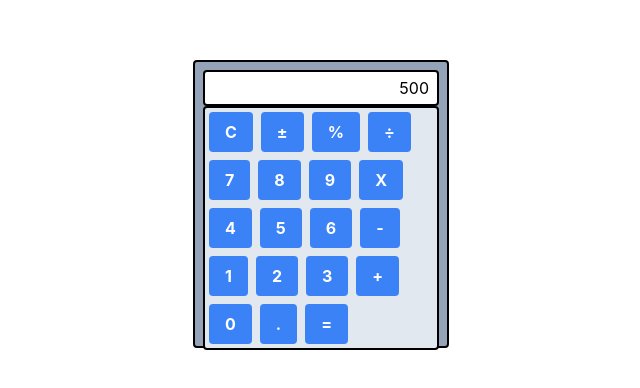
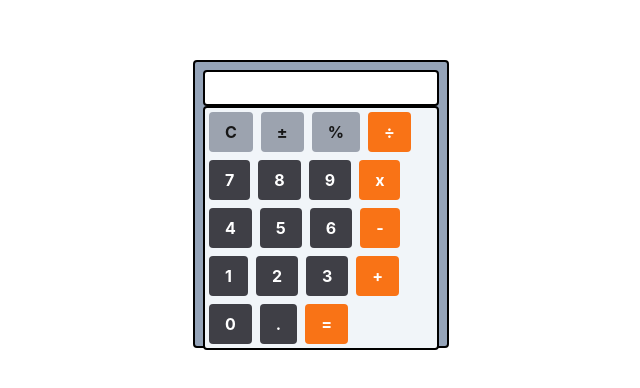
Before and after one commit to tyleryip/react-calculator, a React (Create React App) app in the folder frontend/: page / in a window 1280 px wide. Shown: the part 196-584 px from the top of the page, without its empty margins (319-959 px from the left). Built offline with nearby package versions, Linux system fonts and the light colour scheme.

Commit message:
feat: added many of the button functionalities and styles

```diff
--- a/frontend/package.json
+++ b/frontend/package.json
@@ -10,6 +10,7 @@
     "@types/node": "^16.11.21",
     "@types/react": "^17.0.38",
     "@types/react-dom": "^17.0.11",
+    "mathjs": "^10.1.0",
     "react": "^17.0.2",
     "react-dom": "^17.0.2",
     "react-scripts": "5.0.0",
--- a/frontend/src/components/ButtonContainer/ButtonContainer.tsx
+++ b/frontend/src/components/ButtonContainer/ButtonContainer.tsx
@@ -1,15 +1,24 @@
 import React from "react";
-import { ButtonLabels } from "../../constants/Constants";
+import {
+  AllButtonLabels,
+  NumberButtonLabels,
+  OperatorButtonLabels,
+} from "../../constants/Constants";
+import NumberButton from "../Buttons/NumberButton";
+import OperatorButton from "../Buttons/OperatorButton";
+import UtilityButton from "../Buttons/UtilityButton";
 
 export default function ButtonContainer() {
   return (
-    <div className="rounded border-black border-2 bg-slate-200">
-      {ButtonLabels.map((label) => {
-        return (
-          <button className="bg-blue-500 hover:bg-blue-700 text-white font-bold py-2 px-4 mx-1 my-1 rounded">
-            {label}
-          </button>
-        );
+    <div className="rounded border-black border-2 bg-slate-100 grid-cols-4">
+      {AllButtonLabels.map((label) => {
+        if (NumberButtonLabels.includes(label)) {
+          return <NumberButton key={label} label={label} />;
+        } else if (OperatorButtonLabels.includes(label)) {
+          return <OperatorButton key={label} label={label} />;
+        } else {
+          return <UtilityButton key={label} label={label} />;
+        }
       })}
     </div>
   );
--- /dev/null
+++ b/frontend/src/components/Buttons/NumberButton.tsx
@@ -0,0 +1,49 @@
+import React, { useContext } from "react";
+import { ActionType } from "../../contexts/Actions";
+import {
+  CalculatorContext,
+  CalculatorDispatchContext,
+} from "../../contexts/CalculatorContext";
+
+export default function NumberButton({ label }: { label: string }) {
+  const state = useContext(CalculatorContext);
+  const dispatch = useContext(CalculatorDispatchContext);
+
+  function handleClick(e: any) {
+    e.preventDefault();
+    if (state.operator.length === 0) {
+      // If there is no operator yet, we continue appending to the left operand.
+      dispatch({
+        type: ActionType.LEFT_OPERAND_APPENDED,
+        payload: label,
+      });
+    } else {
+      // If there is an operator, we append to the right operand.
+      dispatch({
+        type: ActionType.RIGHT_OPERAND_APPENDED,
+        payload: label,
+      });
+    }
+  }
+
+  // TODO: Figure out why this button won't span 2 columns lol
+  if (label === "0") {
+    return (
+      <button
+        className="bg-zinc-700 hover:bg-zinc-800 text-white font-bold py-2 px-4 mx-1 my-1 rounded col-span-2"
+        onClick={handleClick}
+      >
+        {label}
+      </button>
+    );
+  } else {
+    return (
+      <button
+        className="bg-zinc-700 hover:bg-zinc-800 text-white font-bold py-2 px-4 mx-1 my-1 rounded col-span-1"
+        onClick={handleClick}
+      >
+        {label}
+      </button>
+    );
+  }
+}
--- /dev/null
+++ b/frontend/src/components/Buttons/OperatorButton.tsx
@@ -0,0 +1,40 @@
+import React, { useContext } from "react";
+import { ActionType } from "../../contexts/Actions";
+import {
+  CalculatorContext,
+  CalculatorDispatchContext,
+} from "../../contexts/CalculatorContext";
+
+export default function OperatorButton({ label }: { label: string }) {
+  const state = useContext(CalculatorContext);
+  const dispatch = useContext(CalculatorDispatchContext);
+
+  // TODO: Need to update this handler to deal with clicking an operator after a right operand is populated
+  function handleClick(e: any) {
+    e.preventDefault();
+    dispatch({
+      type: ActionType.OPERATOR_SET,
+      payload: label,
+    });
+  }
+
+  if (state.operator.length !== 0 && state.operator === label) {
+    return (
+      <button
+        className="bg-white text-orange-500 font-bold py-2 px-4 mx-1 my-1 rounded col-span-1"
+        onClick={handleClick}
+      >
+        {label}
+      </button>
+    );
+  } else {
+    return (
+      <button
+        className="bg-orange-500 hover:bg-orange-600 text-white font-bold py-2 px-4 mx-1 my-1 rounded col-span-1"
+        onClick={handleClick}
+      >
+        {label}
+      </button>
+    );
+  }
+}
--- /dev/null
+++ b/frontend/src/components/Buttons/UtilityButton.tsx
@@ -0,0 +1,79 @@
+import React, { useContext } from "react";
+import { ActionType } from "../../contexts/Actions";
+import {
+  CalculatorContext,
+  CalculatorDispatchContext,
+} from "../../contexts/CalculatorContext";
+
+export default function UtilityButton({ label }: { label: string }) {
+  const state = useContext(CalculatorContext);
+  const dispatch = useContext(CalculatorDispatchContext);
+
+  function handleClick(e: any) {
+    e.preventDefault();
+    switch (label) {
+      case "C":
+        dispatch({
+          type: ActionType.WINDOW_CLEARED,
+        });
+        break;
+
+      // TODO: Implement a pre-pend action
+      case "±":
+        break;
+
+      case "%":
+        break;
+
+      case ".":
+        if (state.operator.length === 0) {
+          dispatch({
+            type: ActionType.LEFT_OPERAND_APPENDED,
+            payload: ".",
+          });
+        } else {
+          dispatch({
+            type: ActionType.RIGHT_OPERAND_APPENDED,
+            payload: ".",
+          });
+        }
+        break;
+
+      case "=":
+        dispatch({ type: ActionType.ANSWER_CALCULATED });
+        break;
+
+      default:
+        break;
+    }
+  }
+
+  if (label === ".") {
+    return (
+      <button
+        className="bg-zinc-700 hover:bg-zinc-800 text-white font-bold py-2 px-4 mx-1 my-1 rounded col-span-1"
+        onClick={handleClick}
+      >
+        {label}
+      </button>
+    );
+  } else if (label === "C" || label === "±" || label === "%") {
+    return (
+      <button
+        className="bg-gray-400 hover:bg-gray-500 text-neutral-900 font-bold py-2 px-4 mx-1 my-1 rounded col-span-1"
+        onClick={handleClick}
+      >
+        {label}
+      </button>
+    );
+  } else {
+    return (
+      <button
+        className="bg-orange-500 hover:bg-orange-600 text-white font-bold py-2 px-4 mx-1 my-1 rounded col-span-1"
+        onClick={handleClick}
+      >
+        {label}
+      </button>
+    );
+  }
+}
--- a/frontend/src/components/CalculatorContainer/CalculatorContainer.tsx
+++ b/frontend/src/components/CalculatorContainer/CalculatorContainer.tsx
@@ -7,8 +7,8 @@ import { calculatorReducer } from "../../contexts/CalculatorReducer";
 import { IState } from "../../contexts/types";
 
 const initialState: IState = {
-  leftOperand: "670",
-  rightOperand: "500",
+  leftOperand: "",
+  rightOperand: "",
   operator: "",
 };
 
--- a/frontend/src/components/CalculatorWindow/CalculatorWindow.tsx
+++ b/frontend/src/components/CalculatorWindow/CalculatorWindow.tsx
@@ -6,8 +6,8 @@ export default function CalculatorWindow() {
 
   return (
     <div className="rounded border-black border-2 bg-white">
-      <p className="text-right px-2 py-1">
-        {state.rightOperand.length === 0 && state.operator.length === 1
+      <p className="text-right px-2 py-1 h-8">
+        {state.rightOperand.length === 0
           ? state.leftOperand
           : state.rightOperand}
       </p>
--- a/frontend/src/constants/Constants.ts
+++ b/frontend/src/constants/Constants.ts
@@ -1,4 +1,4 @@
-export const ButtonLabels = [
+export const AllButtonLabels = [
   "C",
   "±",
   "%",
@@ -6,7 +6,7 @@ export const ButtonLabels = [
   "7",
   "8",
   "9",
-  "X",
+  "x",
   "4",
   "5",
   "6",
@@ -19,3 +19,18 @@ export const ButtonLabels = [
   ".",
   "=",
 ];
+
+export const NumberButtonLabels = [
+  "0",
+  "1",
+  "2",
+  "3",
+  "4",
+  "5",
+  "6",
+  "7",
+  "8",
+  "9",
+];
+
+export const OperatorButtonLabels = ["÷", "x", "-", "+"];
--- a/frontend/src/contexts/Actions.ts
+++ b/frontend/src/contexts/Actions.ts
@@ -1,7 +1,7 @@
 export enum ActionType {
-  "LEFT_OPERAND_UPDATED",
-  "RIGHT_OPERAND_UPDATED",
-  "OPERATOR_UPDATED",
+  "LEFT_OPERAND_APPENDED",
+  "RIGHT_OPERAND_APPENDED",
+  "OPERATOR_SET",
   "WINDOW_CLEARED",
   "ANSWER_CALCULATED",
 }
--- a/frontend/src/contexts/CalculatorContext.ts
+++ b/frontend/src/contexts/CalculatorContext.ts
@@ -1,8 +1,7 @@
 import { createContext, Dispatch } from "react";
-import { ActionType } from "./Actions";
 import { IState } from "./types";
 
 export const CalculatorContext = createContext<IState>({} as IState);
-export const CalculatorDispatchContext = createContext<Dispatch<ActionType>>(
-  {} as Dispatch<ActionType>
+export const CalculatorDispatchContext = createContext<Dispatch<any>>(
+  {} as Dispatch<any>
 );
--- a/frontend/src/contexts/CalculatorReducer.ts
+++ b/frontend/src/contexts/CalculatorReducer.ts
@@ -1,38 +1,61 @@
 import { IState } from "./types";
 import { ActionType } from "./Actions";
+import { create, all } from "mathjs";
+
+const config = {};
+const math = create(all, config);
 
 export function calculatorReducer(state: IState, action: any) {
   switch (action.type) {
-    case ActionType.LEFT_OPERAND_UPDATED:
+    case ActionType.LEFT_OPERAND_APPENDED:
       return {
         ...state,
-        leftOperand: state.leftOperand + action.leftOperand,
+        leftOperand: state.leftOperand.concat(action.payload),
       };
-    case ActionType.RIGHT_OPERAND_UPDATED:
+
+    case ActionType.RIGHT_OPERAND_APPENDED:
       return {
         ...state,
-        rightOperand: state.rightOperand + action.rightOperand,
+        rightOperand: state.rightOperand.concat(action.payload),
       };
-    case ActionType.OPERATOR_UPDATED:
+
+    case ActionType.OPERATOR_SET:
+      // Special case for *, since we display the label "x" but need to use "*" in mathjs calculations.
+      if (action.payload === "x") {
+        return {
+          ...state,
+          operator: "*",
+        };
+      }
+
       return {
         ...state,
-        operator: action.operator,
+        operator: action.payload,
       };
+
     case ActionType.ANSWER_CALCULATED:
+      // TODO: We set left operand to the result, pressing equals again will trigger
+      // another ANSWER_CALCULATED action maintaining the same rightOperand and
+      // operator.
+
+      const expression: string =
+        state.leftOperand + state.operator + state.rightOperand;
+      const result: string = math.evaluate(expression);
+
       return {
-        ...state,
-        // leftOperand: (calculate answer logic here)
-        // We set left operand to the result, pressing equals again will trigger
-        // another ANSWER_CALCULATED action maintaining the same rightOperand and
-        // operator.
+        leftOperand: result,
+        operator: "",
+        rightOperand: "",
       };
+
     case ActionType.WINDOW_CLEARED:
       return {
         leftOperand: "",
         rightOperand: "",
         operator: "",
       };
+
     default:
-      throw Error("Unknown action type: " + action.type);
+      throw Error("Unknown action type: " + ActionType[action.type]);
   }
 }
```
Also changed, not shown: 1 other file (tests, documents, lock files or other folders).
